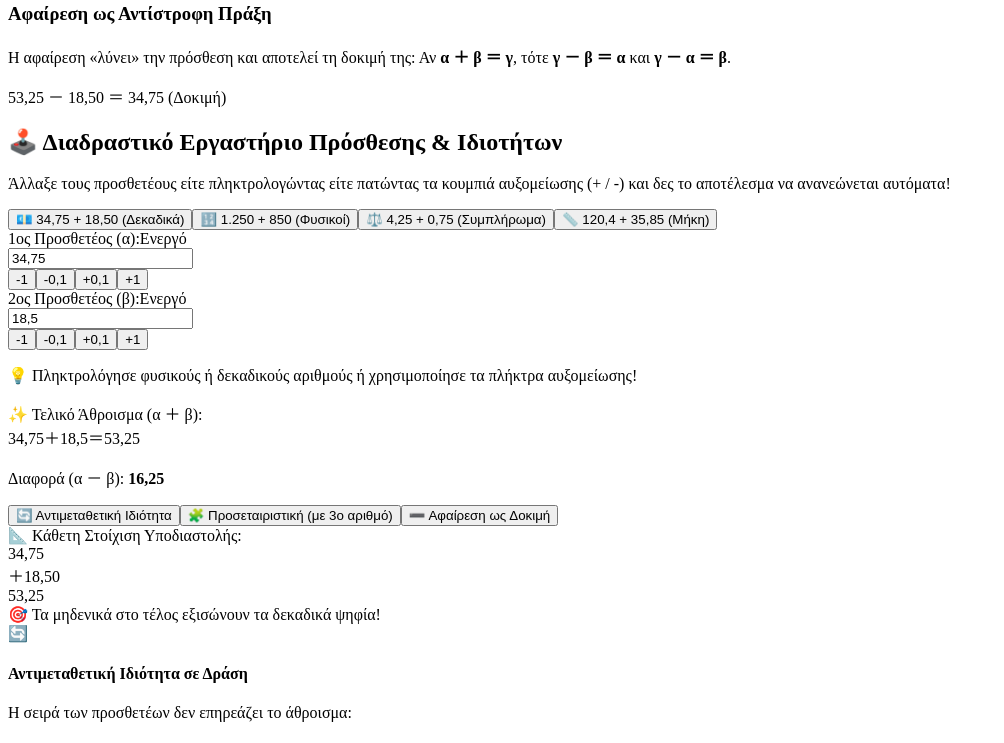
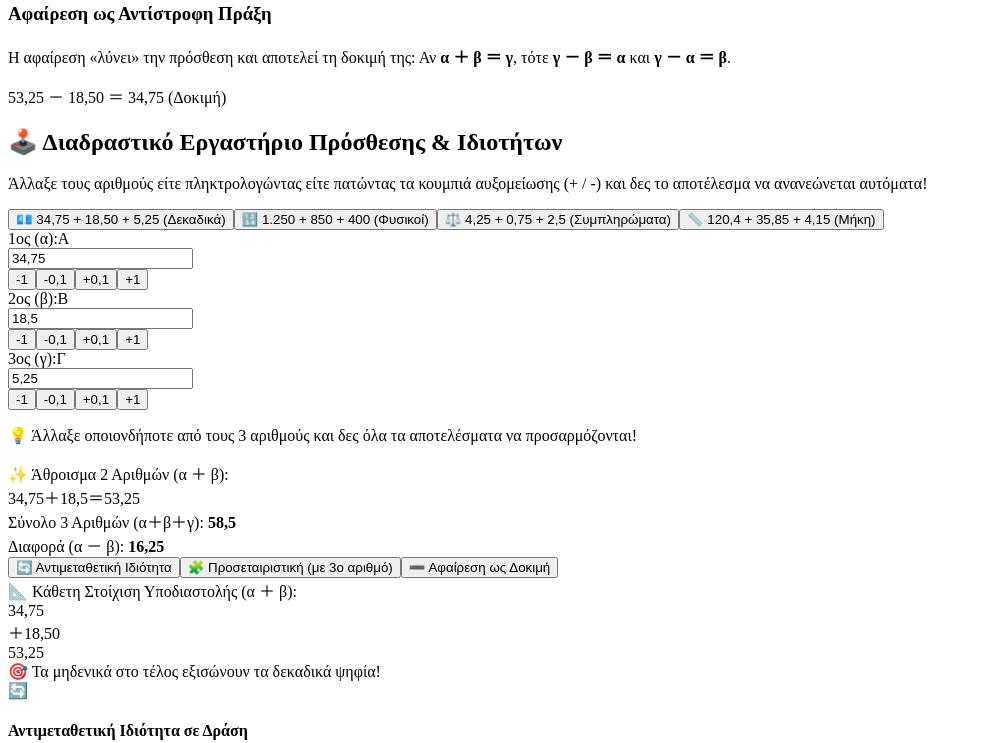
Before and after one commit to gkrimpas-lab/learn-maths-2026, a Next.js app: page /st-dimotikou/05-prosthesi in a window 1280 px wide. Shown: the part 703-1446 px from the top of the page, without its empty margins (0-1004 px from the left). Built offline with nearby package versions, Linux system fonts and the light colour scheme.

Commit message:
Add third number input and update presets

```diff
--- a/pages/st-dimotikou/05-prosthesi.js
+++ b/pages/st-dimotikou/05-prosthesi.js
@@ -6,14 +6,14 @@ import { LAYOUT } from '../../shared/layout-config';
 export default function ProsthesiAfairesiPage() {
   const [numA, setNumA] = useState("34,75");
   const [numB, setNumB] = useState("18,5");
+  const [extraNum, setExtraNum] = useState("5,25"); // 3ος Αριθμός (γ)
   const [activeProperty, setActiveProperty] = useState("antimetathetiki"); // 'antimetathetiki', 'prosetairistiki', 'antitheti'
-  const [extraNum, setExtraNum] = useState("5"); // Για την προσεταιριστική ιδιότητα
 
   const presets = [
-    { label: '💶 34,75 + 18,50 (Δεκαδικά)', a: '34,75', b: '18,5' },
-    { label: '🔢 1.250 + 850 (Φυσικοί)', a: '1250', b: '850' },
-    { label: '⚖️ 4,25 + 0,75 (Συμπλήρωμα)', a: '4,25', b: '0,75' },
-    { label: '📏 120,4 + 35,85 (Μήκη)', a: '120,4', b: '35,85' }
+    { label: '💶 34,75 + 18,50 + 5,25 (Δεκαδικά)', a: '34,75', b: '18,5', c: '5,25' },
+    { label: '🔢 1.250 + 850 + 400 (Φυσικοί)', a: '1250', b: '850', c: '400' },
+    { label: '⚖️ 4,25 + 0,75 + 2,5 (Συμπληρώματα)', a: '4,25', b: '0,75', c: '2,5' },
+    { label: '📏 120,4 + 35,85 + 4,15 (Μήκη)', a: '120,4', b: '35,85', c: '4,15' }
   ];
 
   const sanitizeInput = (val) => {
@@ -37,13 +37,13 @@ export default function ProsthesiAfairesiPage() {
   const valExtra = parseVal(extraNum);
 
   const sumVal = (valA + valB).toFixed(3).replace(/\.?0+$/, '').replace('.', ',');
+  const totalSumVal = (valA + valB + valExtra).toFixed(3).replace(/\.?0+$/, '').replace('.', ',');
   const diffVal = Math.abs(valA - valB).toFixed(3).replace(/\.?0+$/, '').replace('.', ',');
 
-  // Βοηθητικές συναρτήσεις αυξομείωσης (+ / -)
+  // Βοηθητική συνάρτηση αυξομείωσης (+ / -)
   const adjustValue = (currentStr, delta) => {
     const current = parseVal(currentStr);
     const updated = Math.max(0, current + delta);
-    // Αν είναι ακέραιος εμφανίζεται χωρίς δεκαδικά, αλλιώς διατηρεί 1-2 δεκαδικά
     const isDec = currentStr.includes(',');
     const decimals = isDec ? Math.min(2, (currentStr.split(',')[1] || '').length || 1) : 0;
     return updated.toFixed(decimals).replace('.', ',');
@@ -189,7 +189,7 @@ export default function ProsthesiAfairesiPage() {
                   <span>🕹️</span> Διαδραστικό Εργαστήριο Πρόσθεσης & Ιδιοτήτων
                 </h2>
                 <p className="text-gray-500 text-sm 2xl:text-base">
-                  Άλλαξε τους προσθετέους είτε πληκτρολογώντας είτε πατώντας τα κουμπιά αυξομείωσης (+ / -) και δες το αποτέλεσμα να ανανεώνεται αυτόματα!
+                  Άλλαξε τους αριθμούς είτε πληκτρολογώντας είτε πατώντας τα κουμπιά αυξομείωσης (+ / -) και δες το αποτέλεσμα να ανανεώνεται αυτόματα!
                 </p>
               </div>
 
@@ -202,6 +202,7 @@ export default function ProsthesiAfairesiPage() {
                     onClick={() => {
                       setNumA(preset.a);
                       setNumB(preset.b);
+                      setExtraNum(preset.c);
                     }}
                     className="bg-slate-100 hover:bg-blue-50 hover:text-blue-600 text-slate-700 text-xs 2xl:text-sm font-bold px-3.5 py-2 rounded-xl border border-slate-200 transition shadow-sm"
                   >
@@ -214,21 +215,21 @@ export default function ProsthesiAfairesiPage() {
             {/* MAIN VERTICAL STACK STRUCTURE */}
             <div className="space-y-6">
 
-              {/* ROW 1: (1) INTERACTIVE INPUTS WITH BUTTONS & (2) DYNAMIC READOUT */}
+              {/* ROW 1: (1) INTERACTIVE INPUTS (3 COLS) & (2) DYNAMIC READOUT */}
               <div className="grid grid-cols-1 lg:grid-cols-12 gap-6 items-stretch">
 
-                {/* INPUTS A & B (7 COLS) */}
-                <div className="lg:col-span-7 bg-slate-50 border border-slate-200 p-5 2xl:p-6 rounded-2xl space-y-4 shadow-inner flex flex-col justify-center">
-                  <div className="grid grid-cols-1 sm:grid-cols-2 gap-4 items-center">
+                {/* INPUTS A, B & C (8 COLS) */}
+                <div className="lg:col-span-8 bg-slate-50 border border-slate-200 p-5 2xl:p-6 rounded-2xl space-y-4 shadow-inner flex flex-col justify-center">
+                  <div className="grid grid-cols-1 sm:grid-cols-3 gap-3.5 items-center">
 
                     {/* INPUT A */}
                     <div className="space-y-2 bg-white p-3.5 rounded-2xl border border-emerald-200 shadow-sm">
                       <div className="flex justify-between items-center">
-                        <label className="text-xs 2xl:text-sm font-black text-emerald-800 uppercase tracking-wider block">
-                          1ος Προσθετέος (α):
+                        <label className="text-xs font-black text-emerald-800 uppercase tracking-wider block">
+                          1ος (α):
                         </label>
-                        <span className="text-[10px] font-bold bg-emerald-50 text-emerald-700 px-2 py-0.5 rounded-full">
-                          Ενεργό
+                        <span className="text-[10px] font-bold bg-emerald-50 text-emerald-700 px-1.5 py-0.5 rounded-full">
+                          Α
                         </span>
                       </div>
 
@@ -236,11 +237,11 @@ export default function ProsthesiAfairesiPage() {
                         type="text"
                         value={numA}
                         onChange={(e) => setNumA(sanitizeInput(e.target.value))}
-                        className="text-2xl 2xl:text-3xl font-black text-center p-2.5 bg-emerald-50/50 border-2 border-emerald-300 rounded-xl focus:border-emerald-500 outline-none transition-all w-full tracking-wider text-emerald-700 font-mono"
-                        placeholder="π.χ. 34,75"
+                        className="text-xl 2xl:text-2xl font-black text-center p-2 bg-emerald-50/50 border-2 border-emerald-300 rounded-xl focus:border-emerald-500 outline-none transition-all w-full tracking-wider text-emerald-700 font-mono"
+                        placeholder="34,75"
                       />
 
-                      {/* QUICK ADJUST BUTTONS (+ / -) */}
+                      {/* BUTTONS A */}
                       <div className="grid grid-cols-4 gap-1 pt-1">
                         <button
                           type="button"
@@ -276,11 +277,11 @@ export default function ProsthesiAfairesiPage() {
                     {/* INPUT B */}
                     <div className="space-y-2 bg-white p-3.5 rounded-2xl border border-blue-200 shadow-sm">
                       <div className="flex justify-between items-center">
-                        <label className="text-xs 2xl:text-sm font-black text-blue-800 uppercase tracking-wider block">
-                          2ος Προσθετέος (β):
+                        <label className="text-xs font-black text-blue-800 uppercase tracking-wider block">
+                          2ος (β):
                         </label>
-                        <span className="text-[10px] font-bold bg-blue-50 text-blue-700 px-2 py-0.5 rounded-full">
-                          Ενεργό
+                        <span className="text-[10px] font-bold bg-blue-50 text-blue-700 px-1.5 py-0.5 rounded-full">
+                          Β
                         </span>
                       </div>
 
@@ -288,11 +289,11 @@ export default function ProsthesiAfairesiPage() {
                         type="text"
                         value={numB}
                         onChange={(e) => setNumB(sanitizeInput(e.target.value))}
-                        className="text-2xl 2xl:text-3xl font-black text-center p-2.5 bg-blue-50/50 border-2 border-blue-300 rounded-xl focus:border-blue-500 outline-none transition-all w-full tracking-wider text-blue-700 font-mono"
-                        placeholder="π.χ. 18,5"
+                        className="text-xl 2xl:text-2xl font-black text-center p-2 bg-blue-50/50 border-2 border-blue-300 rounded-xl focus:border-blue-500 outline-none transition-all w-full tracking-wider text-blue-700 font-mono"
+                        placeholder="18,5"
                       />
 
-                      {/* QUICK ADJUST BUTTONS (+ / -) */}
+                      {/* BUTTONS B */}
                       <div className="grid grid-cols-4 gap-1 pt-1">
                         <button
                           type="button"
@@ -325,32 +326,85 @@ export default function ProsthesiAfairesiPage() {
                       </div>
                     </div>
 
+                    {/* INPUT C (3ος ΑΡΙΘΜΟΣ) */}
+                    <div className="space-y-2 bg-white p-3.5 rounded-2xl border border-indigo-200 shadow-sm">
+                      <div className="flex justify-between items-center">
+                        <label className="text-xs font-black text-indigo-800 uppercase tracking-wider block">
+                          3ος (γ):
+                        </label>
+                        <span className="text-[10px] font-bold bg-indigo-50 text-indigo-700 px-1.5 py-0.5 rounded-full">
+                          Γ
+                        </span>
+                      </div>
+
+                      <input
+                        type="text"
+                        value={extraNum}
+                        onChange={(e) => setExtraNum(sanitizeInput(e.target.value))}
+                        className="text-xl 2xl:text-2xl font-black text-center p-2 bg-indigo-50/50 border-2 border-indigo-300 rounded-xl focus:border-indigo-500 outline-none transition-all w-full tracking-wider text-indigo-700 font-mono"
+                        placeholder="5,25"
+                      />
+
+                      {/* BUTTONS C */}
+                      <div className="grid grid-cols-4 gap-1 pt-1">
+                        <button
+                          type="button"
+                          onClick={() => setExtraNum(adjustValue(extraNum, -1))}
+                          className="bg-slate-100 hover:bg-slate-200 text-slate-700 text-xs font-black py-1 rounded-lg transition"
+                        >
+                          -1
+                        </button>
+                        <button
+                          type="button"
+                          onClick={() => setExtraNum(adjustValue(extraNum, -0.1))}
+                          className="bg-slate-100 hover:bg-slate-200 text-slate-700 text-xs font-black py-1 rounded-lg transition"
+                        >
+                          -0,1
+                        </button>
+                        <button
+                          type="button"
+                          onClick={() => setExtraNum(adjustValue(extraNum, +0.1))}
+                          className="bg-indigo-100 hover:bg-indigo-200 text-indigo-800 text-xs font-black py-1 rounded-lg transition"
+                        >
+                          +0,1
+                        </button>
+                        <button
+                          type="button"
+                          onClick={() => setExtraNum(adjustValue(extraNum, +1))}
+                          className="bg-indigo-100 hover:bg-indigo-200 text-indigo-800 text-xs font-black py-1 rounded-lg transition"
+                        >
+                          +1
+                        </button>
+                      </div>
+                    </div>
+
                   </div>
 
                   <p className="text-[11px] 2xl:text-xs text-slate-400 text-center font-medium">
-                    💡 Πληκτρολόγησε φυσικούς ή δεκαδικούς αριθμούς ή χρησιμοποίησε τα πλήκτρα αυξομείωσης!
+                    💡 Άλλαξε οποιονδήποτε από τους 3 αριθμούς και δες όλα τα αποτελέσματα να προσαρμόζονται!
                   </p>
                 </div>
 
-                {/* DYNAMIC RESULT BADGE (5 COLS) */}
-                <div className="lg:col-span-5 bg-gradient-to-br from-slate-900 to-indigo-950 text-white p-5 2xl:p-6 rounded-2xl space-y-3 shadow-md flex flex-col justify-center items-center text-center">
+                {/* DYNAMIC RESULT BADGE (4 COLS) */}
+                <div className="lg:col-span-4 bg-gradient-to-br from-slate-900 to-indigo-950 text-white p-5 2xl:p-6 rounded-2xl space-y-3 shadow-md flex flex-col justify-center items-center text-center">
                   <span className="text-[10px] 2xl:text-xs font-black text-amber-400 uppercase tracking-widest block">
-                    ✨ Τελικό Άθροισμα (α ＋ β):
+                    ✨ Άθροισμα 2 Αριθμών (α ＋ β):
                   </span>
 
-                  <div className="flex items-center justify-center gap-2 text-2xl md:text-3xl font-black font-mono">
+                  <div className="flex items-center justify-center gap-1.5 text-xl 2xl:text-2xl font-black font-mono">
                     <span className="text-emerald-400">{numA || "0"}</span>
                     <span className="text-amber-400 font-sans">＋</span>
                     <span className="text-cyan-300">{numB || "0"}</span>
                     <span className="text-slate-400 font-sans">＝</span>
-                    <span className="bg-amber-400 text-slate-900 px-3.5 py-1 rounded-xl shadow-md">
+                    <span className="bg-amber-400 text-slate-900 px-2.5 py-0.5 rounded-lg shadow-md">
                       {sumVal}
                     </span>
                   </div>
 
-                  <p className="text-xs text-blue-100 font-medium">
-                    Διαφορά (α － β): <strong className="text-amber-300 font-mono text-sm">{diffVal}</strong>
-                  </p>
+                  <div className="pt-2 border-t border-slate-800 w-full text-xs text-blue-100 space-y-1">
+                    <div>Σύνολο 3 Αριθμών (α＋β＋γ): <strong className="text-emerald-400 font-mono text-sm">{totalSumVal}</strong></div>
+                    <div>Διαφορά (α － β): <strong className="text-amber-300 font-mono text-sm">{diffVal}</strong></div>
+                  </div>
                 </div>
 
               </div>
@@ -401,7 +455,7 @@ export default function ProsthesiAfairesiPage() {
                   {/* LEFT: VERTICAL ALIGNMENT BOX (5 COLS) */}
                   <div className="lg:col-span-5 bg-white p-5 rounded-2xl border border-slate-200 shadow-sm flex flex-col items-center justify-center space-y-3">
                     <span className="text-xs font-black text-slate-400 uppercase tracking-wider block font-sans">
-                      📐 Κάθετη Στοίχιση Υποδιαστολής:
+                      📐 Κάθετη Στοίχιση Υποδιαστολής (α ＋ β):
                     </span>
 
                     <div className="font-mono text-xl md:text-2xl font-black text-slate-800 space-y-1 text-right inline-block">
@@ -457,26 +511,22 @@ export default function ProsthesiAfairesiPage() {
                             <span className="text-xl">🧩</span>
                             <h4 className="font-black text-slate-900 text-base">Προσεταιριστική Ιδιότητα</h4>
                           </div>
-
-                          {/* 3ος ΑΡΙΘΜΟΣ INPUT */}
-                          <div className="flex items-center gap-1.5 text-xs font-bold text-slate-600">
-                            <span>3ος Αριθμός (γ):</span>
-                            <input
-                              type="text"
-                              value={extraNum}
-                              onChange={(e) => setExtraNum(sanitizeInput(e.target.value))}
-                              className="w-14 text-center font-mono font-black text-indigo-700 bg-indigo-50 border border-indigo-200 rounded-lg p-1 outline-none"
-                            />
-                          </div>
+                          <span className="text-xs font-bold text-indigo-700 bg-indigo-50 px-2 py-0.5 rounded-md">
+                            γ ＝ {extraNum || "0"}
+                          </span>
                         </div>
 
                         <p className="text-xs md:text-sm text-slate-600 leading-relaxed">
                           Ομαδοποιούμε όπως μας εξυπηρετεί: <code className="text-indigo-700 font-bold">(α ＋ β) ＋ γ ＝ α ＋ (β ＋ γ)</code>
                         </p>
 
-                        <div className="bg-slate-50 p-3.5 rounded-xl border border-slate-200 font-mono text-xs md:text-sm font-bold text-center text-slate-800 space-y-1.5">
-                          <div>({numA || "0"} ＋ {numB || "0"}) ＋ {extraNum || "0"} ＝ {sumVal} ＋ {extraNum || "0"} ＝ <strong className="text-indigo-600 font-black">{(valA + valB + valExtra).toFixed(3).replace(/\.?0+$/, '').replace('.', ',')}</strong></div>
-                          <div>{numA || "0"} ＋ ({numB || "0"} ＋ {extraNum || "0"}) ＝ {numA || "0"} ＋ {(valB + valExtra).toFixed(3).replace(/\.?0+$/, '').replace('.', ',')} ＝ <strong className="text-indigo-600 font-black">{(valA + valB + valExtra).toFixed(3).replace(/\.?0+$/, '').replace('.', ',')}</strong></div>
+                        <div className="bg-slate-50 p-3.5 rounded-xl border border-slate-200 font-mono text-xs md:text-sm font-bold text-center text-slate-800 space-y-2">
+                          <div>
+                            ({numA || "0"} ＋ {numB || "0"}) ＋ {extraNum || "0"} ＝ {sumVal} ＋ {extraNum || "0"} ＝ <strong className="text-indigo-600 font-black">{totalSumVal}</strong>
+                          </div>
+                          <div>
+                            {numA || "0"} ＋ ({numB || "0"} ＋ {extraNum || "0"}) ＝ {numA || "0"} ＋ {(valB + valExtra).toFixed(3).replace(/\.?0+$/, '').replace('.', ',')} ＝ <strong className="text-indigo-600 font-black">{totalSumVal}</strong>
+                          </div>
                         </div>
                       </div>
                     )}
```
